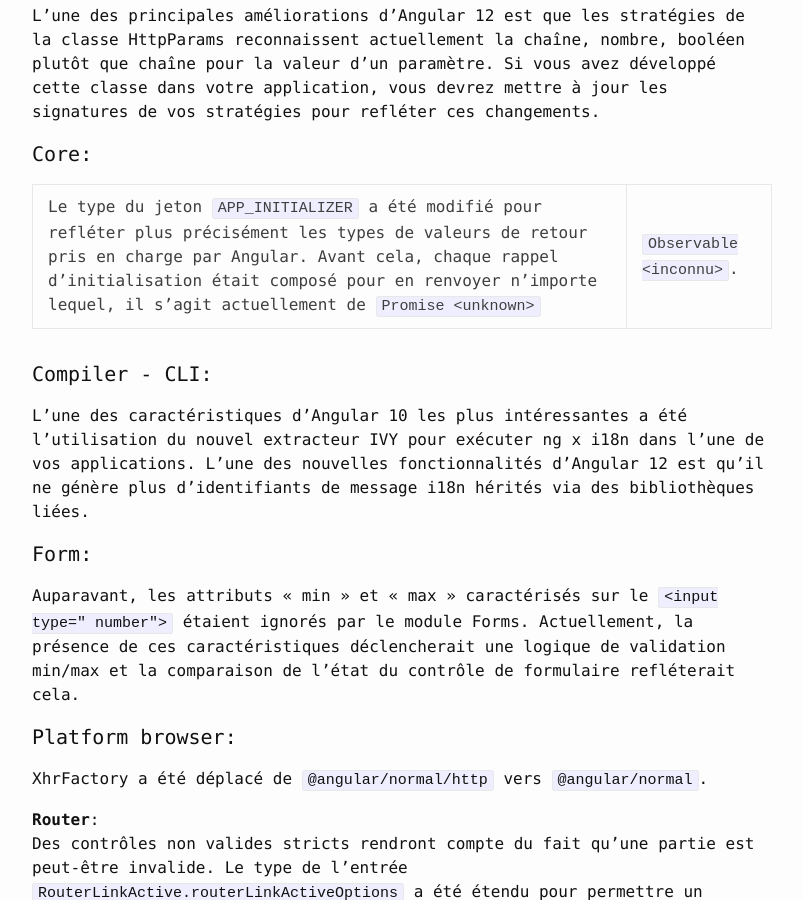
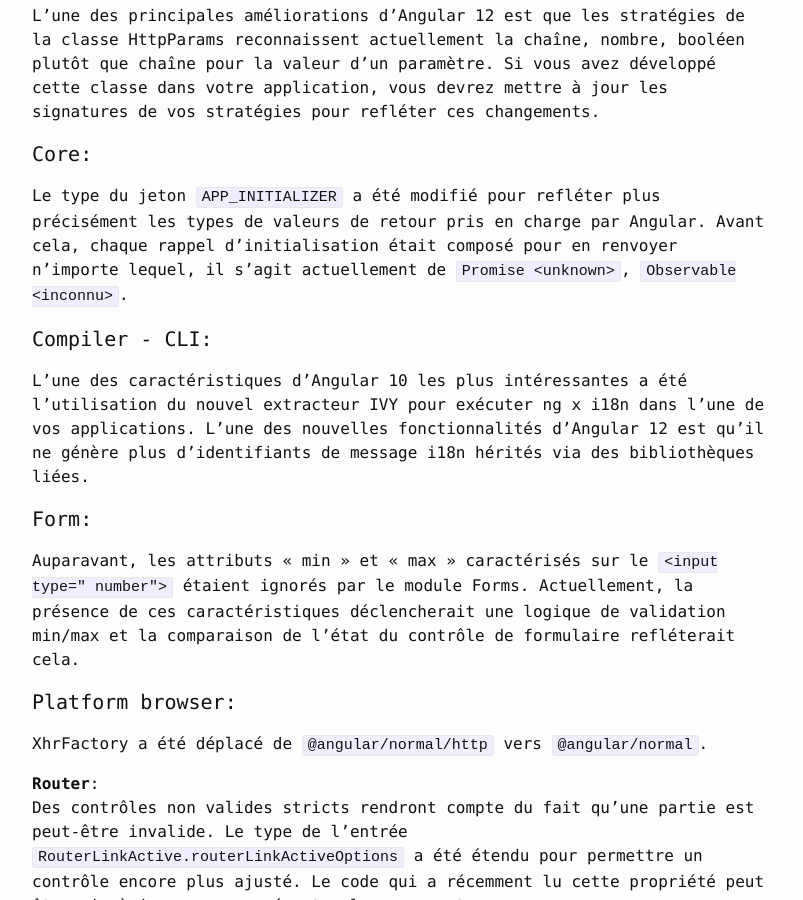
Before and after one commit to mahefa-pro/mahefa.pro, a Jekyll site: the page built from _posts/2021-06-17-breaking-changes-angular-12.md, in a window 1280 px wide and 900 px high, scrolled down 987 px. Shown: the whole window, without its empty margins (238-1041 px from the left). Built offline with Jekyll 4.4.1, drawn with Linux system fonts in a browser that asks for light colours.

Commit message:
correction wodring

```diff
--- a/_posts/2021-06-17-breaking-changes-angular-12.md
+++ b/_posts/2021-06-17-breaking-changes-angular-12.md
@@ -24,7 +24,7 @@ L'une des principales améliorations d'Angular 12 est que les stratégies de la
 
 #### Core:
 
-Le type du jeton `APP_INITIALIZER` a été modifié pour refléter plus précisément les types de valeurs de retour pris en charge par Angular. Avant cela, chaque rappel d'initialisation était composé pour en renvoyer n'importe lequel, il s'agit actuellement de `Promise <unknown>` | `Observable <inconnu>`.
+Le type du jeton `APP_INITIALIZER` a été modifié pour refléter plus précisément les types de valeurs de retour pris en charge par Angular. Avant cela, chaque rappel d'initialisation était composé pour en renvoyer n'importe lequel, il s'agit actuellement de `Promise <unknown>`, `Observable <inconnu>`.
 
 #### Compiler - CLI:
 
```
